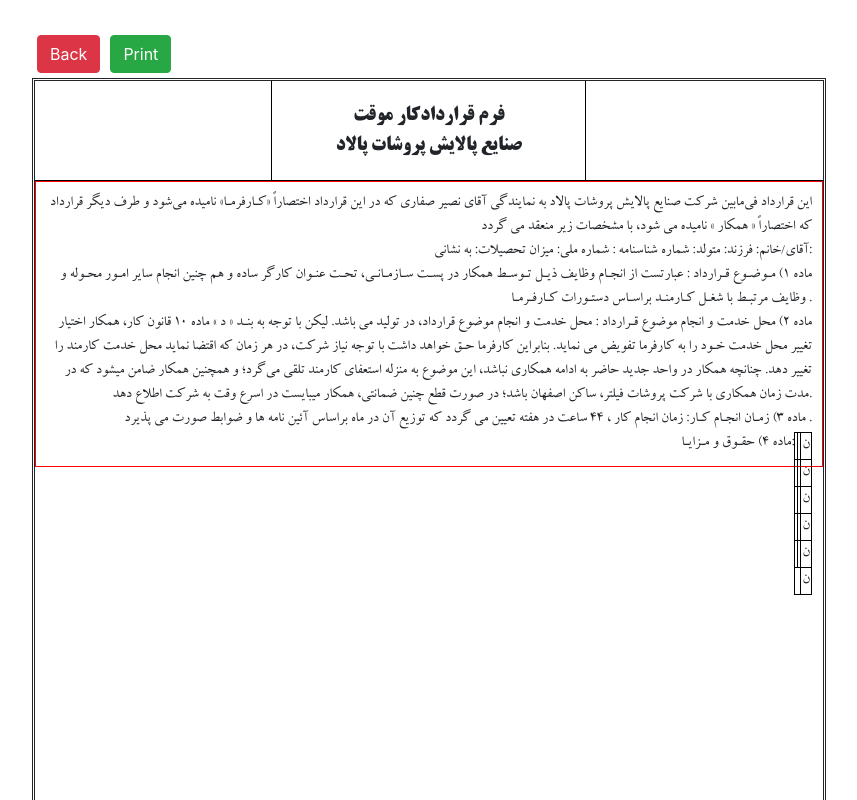
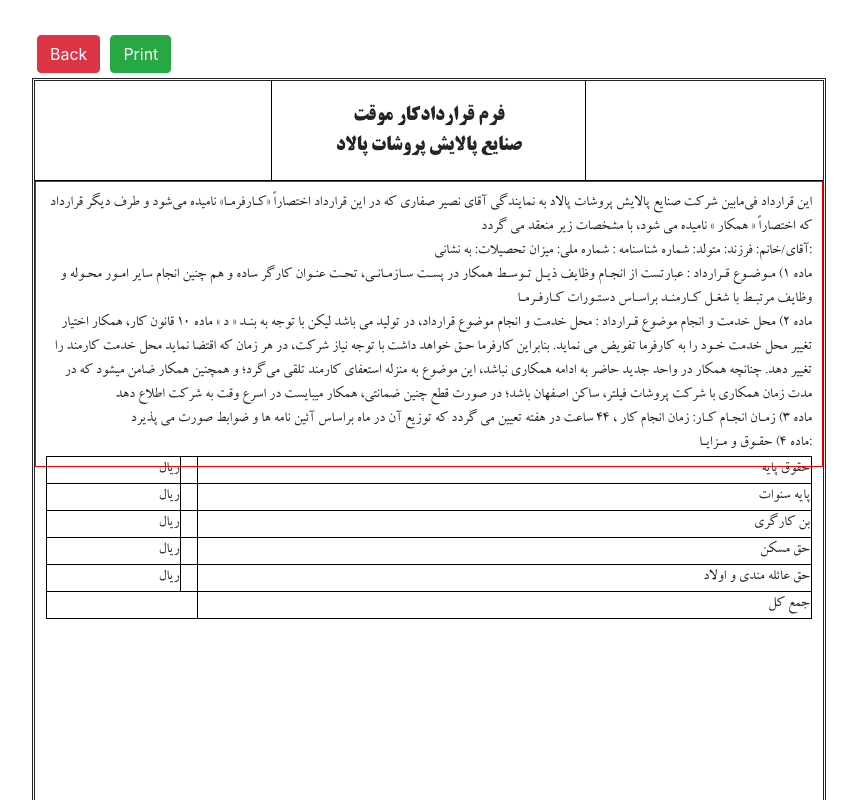
Before and after one commit to kmyr/poroshatService, a Vue app: page / in a window 1280 px wide. Both pictures are taken after a click on the button "ثبت". Shown: the top 800 px of the page, without its empty margins (382-1239 px from the left). Built offline with nearby package versions, Linux system fonts and the light colour scheme.

Commit message:
cost table

```diff
--- a/src/assets/style/agreement.css
+++ b/src/assets/style/agreement.css
@@ -55,10 +55,16 @@
   float: right;
 }
 .costs td {
-  border: 1px solid #000;
+  border: 1px #000;
+  border-style: double !important;
 }
 #hideOnPrintBtn {
   margin: 5px;
+}
+.costs {
+  width: 100%;
+  margin: auto;
+  padding-left: 100px;
 }
 
 @media print {
--- a/src/components/preview.vue
+++ b/src/components/preview.vue
@@ -28,56 +28,53 @@
         <br />ماده 1) مـوضـوع قـرارداد
         : عبارتست از انجـام وظايف ذيـل تـوسـط همکار در پسـت سـازمـانـي، تحـت
         عنـوان کارگر ساده و هم چنین انجام ساير امـور محـوله و وظايف مرتبـط با
-        شغـل كـارمنـد براسـاس دستـورات كـارفـرمـا .
+        شغـل كـارمنـد براسـاس دستـورات كـارفـرمـا
         <br />ماده 2) محل خدمت و
-        انجام موضوع قـرارداد : محل خدمت و انجام موضوع قرارداد، در تولید مي باشد.
+        انجام موضوع قـرارداد : محل خدمت و انجام موضوع قرارداد، در تولید مي باشد
         ليكن با توجه به بنـد « د » ماده 10 قانون كار،‌ همکار اختيار تغيير محل
         خدمت خـود را به كارفرما تفويض مي نمايد. بنابراين كارفرما حـق خواهد داشت
         با توجه نياز شركت، در هر زمان كه اقتضا نمايد محل خدمت كارمند را تغيير
         دهد. چنانچه همکار در واحد جديد حاضر به ادامه همكاري نباشد، اين موضوع به
         منزله استعفاي كارمند تلقي مي‌گرد؛ و همچنین همکار ضامن میشود که در مدت
         زمان همکاری با شرکت پروشات فیلتر، ساکن اصفهان باشد؛ در صورت قطع چنین
-        ضمانتی، همکار میبایست در اسرع وقت به شرکت اطلاع دهد.
+        ضمانتی، همکار میبایست در اسرع وقت به شرکت اطلاع دهد
         <br />ماده 3) زمـان
         انجـام كـار: زمان انجام كار ، 44 ساعت در هفته تعيين مي گردد كه توزيع آن
-        در ماه براساس آئين نامه ها و ضوابط صورت مي پذيرد .
+        در ماه براساس آئين نامه ها و ضوابط صورت مي پذيرد
         <br />ماده 4) حقـوق و
         مـزايـا:
         <!--
   table
         -->
-
         <table class="costs">
-          <thead>
-            <tr>
-              <td>ن</td>
-              <td></td>
-              <td></td>
-            </tr>
-          </thead>
           <tbody>
             <tr>
-              <td>ن</td>
+              <td>حقوق پایه</td>
               <td></td>
-              <td></td>
+              <td>ریال</td>
             </tr>
             <tr>
-              <td>ن</td>
+              <td>پایه سنوات</td>
               <td></td>
-              <td></td>
+              <td>ریال</td>
             </tr>
             <tr>
-              <td>ن</td>
+              <td>بن کارگری</td>
               <td></td>
-              <td></td>
+              <td>ریال</td>
             </tr>
             <tr>
-              <td>ن</td>
+              <td>حق مسکن</td>
               <td></td>
-              <td></td>
+              <td>ریال</td>
             </tr>
             <tr>
-              <td>ن</td>
+              <td>حق عائله مندی و اولاد</td>
+              <td></td>
+              <td>ریال</td>
+            </tr>
+            <tr>
+              <td>جمع کل</td>
               <td colspan="2"></td>
             </tr>
           </tbody>
--- a/src/views/Home.vue
+++ b/src/views/Home.vue
@@ -14,12 +14,12 @@
   data() {
     return {
       status: null,
-      info: null,
+      info: null
     };
   },
   components: {
     infoForm: form,
-    agreement,
-  },
+    agreement
+  }
 };
 </script>
```
